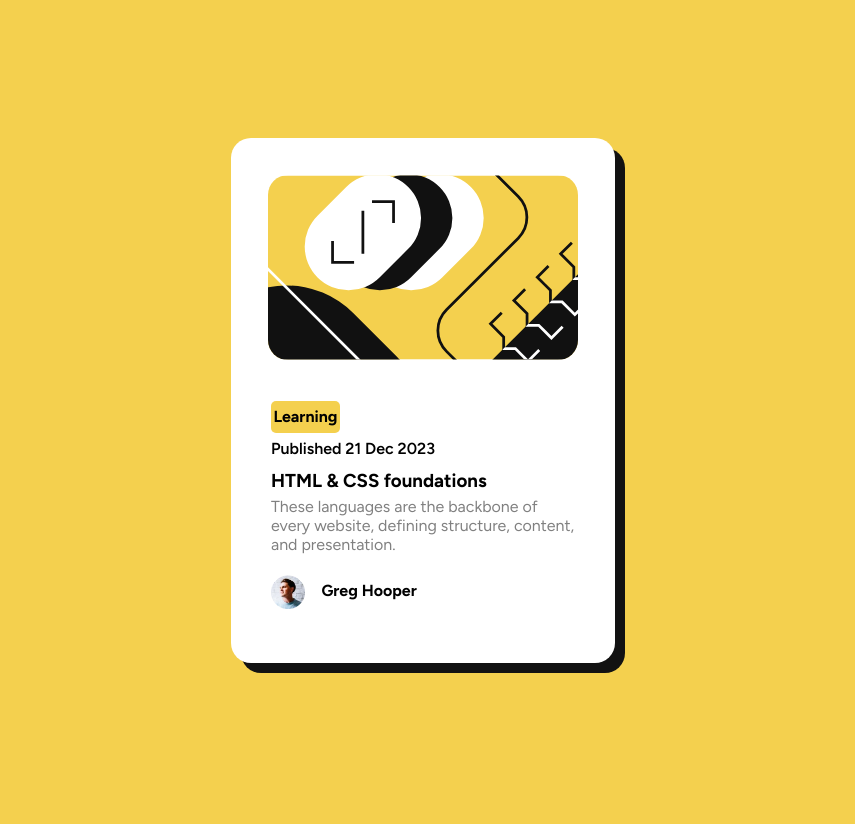
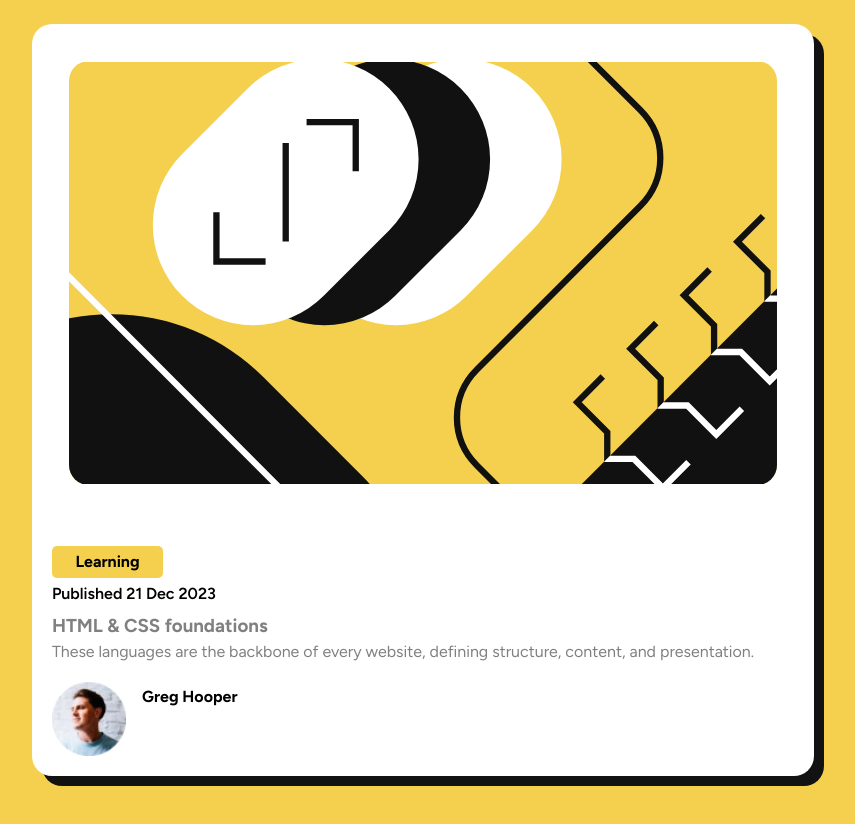
Before and after one commit to Prem8340/blog-preview-card, a plain HTML site: page index.html in a window 1280 px wide. Shown: the whole page, without its empty margins (217-1072 px from the left). After the commit the page ends 800 px from the top, so only its background shows below. Drawn offline with Linux system fonts and the light colour scheme.

Commit message:
style.css

```diff
--- a/style.css
+++ b/style.css
@@ -42,11 +42,12 @@ body {
   height: 100%;
 }
 
-.info h3{
+.info h3 {
   cursor: pointer;
+  color: hsl(0, 0%, 50%);
 }
-.info h3:hover{
 
+.info h3:hover {
   color: hsl(47, 88%, 63%);
 }
 
@@ -72,7 +73,6 @@ span {
   display: flex;
   gap: 1rem;
   padding-top: 20px;
-
 }
 
 .author img {
@@ -88,15 +88,38 @@ span {
   text-align: center;
 }
 
+@media (min-width: 1200px) {
+  body {
+    background-color: hsl(47, 88%, 63%);
+  }
 
-
-@media (min-width: 1440px) {
   .container {
     margin: 20px;
-    height: 65%;
-    width: 30%;
+    height: auto;
+    width: auto;
   }
 
+  .image,
+  .article {
+    width: 100%;
+  }
+
+  .img-container {
+    width: 100%;
+  }
+
+  .info {
+    padding: 20px;
+  }
+
+  .learn {
+    width: 15%;
+  }
+}
+@media (max-width: 1200px) and (min-width: 768px) {
+  .learn {
+    width: 50%;
+  }
 }
 
 @media (max-width: 768px) {
@@ -105,7 +128,8 @@ span {
     width: 50%;
     margin: 20px;
   }
-  .learn{
+
+  .learn {
     width: 50%;
   }
 }
@@ -116,9 +140,10 @@ span {
     height: auto;
   }
 
-  .learn{
+  .learn {
     width: 65%;
   }
+
   .info {
     padding-left: 20px;
     line-height: 1.5rem;
```
Lines whose indentation alone changed are shown as unchanged.
